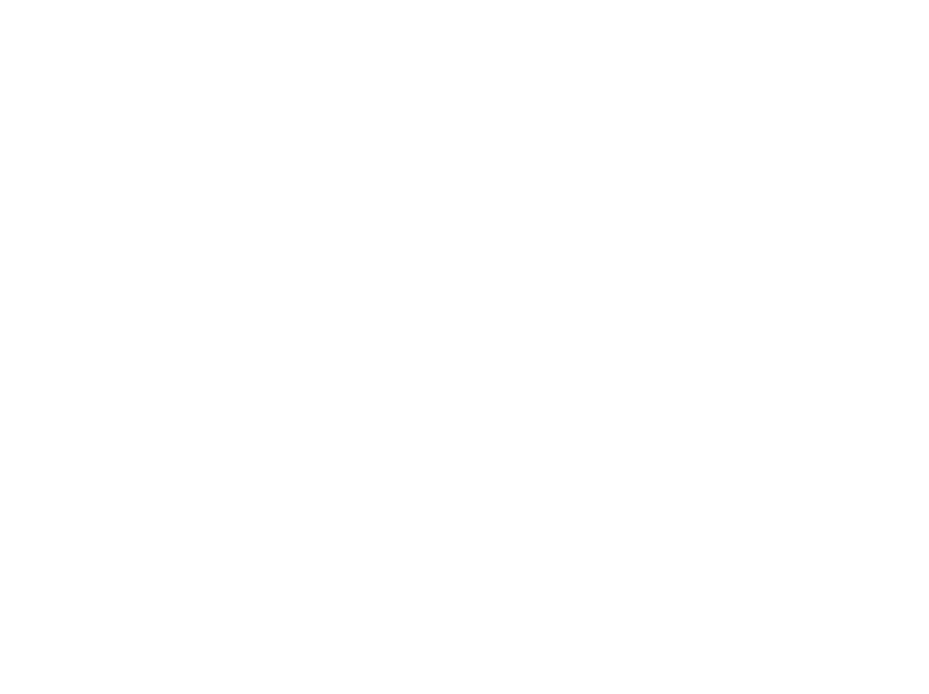
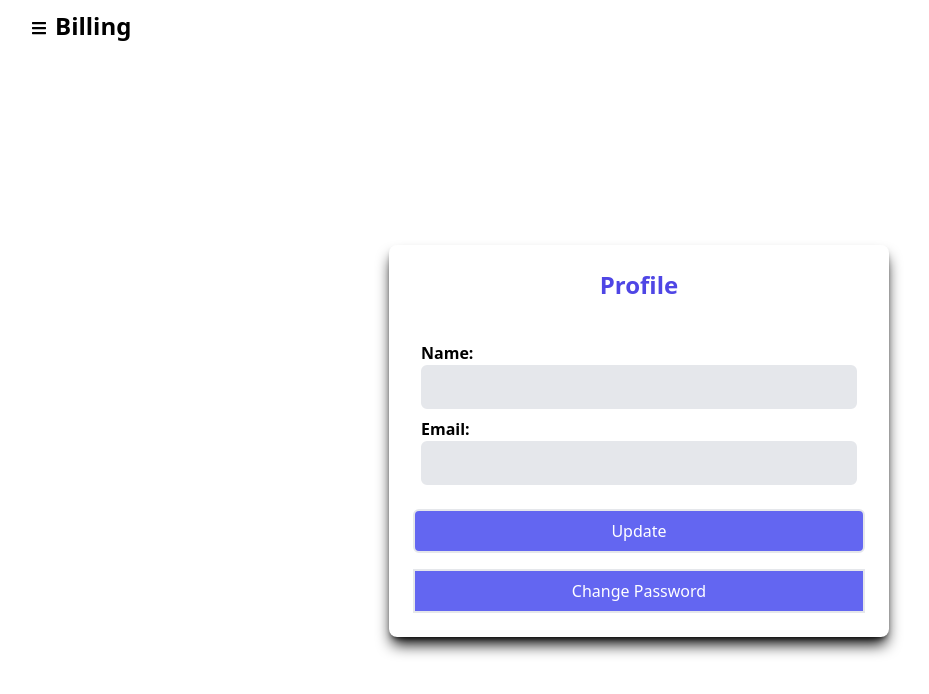
Before and after one commit to Aditya10T/BillingApp, a React (Vite) app in the folder frontend/: page /me in a window 1280 px wide. Before the commit this address had no page. Shown: the top 694 px of the page, without its empty margins (1-930 px from the left). Built offline with nearby package versions, Linux system fonts and the light colour scheme; no server answers; sample sign-in values are in the browser's storage.

Commit message:
Profile page

```diff
--- a/frontend/src/App.jsx
+++ b/frontend/src/App.jsx
@@ -9,6 +9,7 @@
 import ProtectedRoute from "./components/ProtectedRoute";
 import { UserContextProvider } from "./context/UserContext";
 import Pdf from "./pages/Pdf";
+import Profile from "./pages/Profile";
 
 const App = () => {
   return (
@@ -30,6 +31,7 @@
             element={<ResetPassword />}
           />
           <Route exact path = "/pdfgenerate" element={<ProtectedRoute Component={Pdf}/>}/>
+          <Route exact path ="/me" element={<ProtectedRoute Component={Profile}/>}/>
         </Routes>
       </UserContextProvider>
     </>
--- /dev/null
+++ b/frontend/src/components/Loader.jsx
@@ -0,0 +1,12 @@
+const Loader = () => {
+    return (
+      <div role="status">
+      <svg aria-hidden="true" className="inline w-10 h-10 mr-2 text-gray-200 animate-spin fill-[#2d2d2e]" viewBox="0 0 100 101" fill="none" xmlns="http://www.w3.org/2000/svg">
+        <path d="M100 50.5908C100 78.2051 77.6142 100.591 50 100.591C22.3858 100.591 0 78.2051 0 50.5908C0 22.9766 22.3858 0.59082 50 0.59082C77.6142 0.59082 100 22.9766 100 50.5908ZM9.08144 50.5908C9.08144 73.1895 27.4013 91.5094 50 91.5094C72.5987 91.5094 90.9186 73.1895 90.9186 50.5908C90.9186 27.9921 72.5987 9.67226 50 9.67226C27.4013 9.67226 9.08144 27.9921 9.08144 50.5908Z" fill="currentColor" />
+        <path d="M93.9676 39.0409C96.393 38.4038 97.8624 35.9116 97.0079 33.5539C95.2932 28.8227 92.871 24.3692 89.8167 20.348C85.8452 15.1192 80.8826 10.7238 75.2124 7.41289C69.5422 4.10194 63.2754 1.94025 56.7698 1.05124C51.7666 0.367541 46.6976 0.446843 41.7345 1.27873C39.2613 1.69328 37.813 4.19778 38.4501 6.62326C39.0873 9.04874 41.5694 10.4717 44.0505 10.1071C47.8511 9.54855 51.7191 9.52689 55.5402 10.0491C60.8642 10.7766 65.9928 12.5457 70.6331 15.2552C75.2735 17.9648 79.3347 21.5619 82.5849 25.841C84.9175 28.9121 86.7997 32.2913 88.1811 35.8758C89.083 38.2158 91.5421 39.6781 93.9676 39.0409Z" fill="currentFill" />
+      </svg>
+    </div>
+    )
+  }
+
+  export default Loader
--- a/frontend/src/components/Sidebar.jsx
+++ b/frontend/src/components/Sidebar.jsx
@@ -32,7 +32,7 @@
                        </a>
                     </li>
                     <li className="flex flex-row">
-                       <a href="/profile" className="flex gap-4 text-black hover:text-blue-700 transition">
+                       <a href="/me" className="flex gap-4 text-black hover:text-blue-700 transition">
                         <FaRegUser size={25}/>
                         <a className="-ml-1">Profile</a>
                        </a>
--- /dev/null
+++ b/frontend/src/pages/Profile.jsx
@@ -0,0 +1,196 @@
+import Sidebar from "../components/Sidebar";
+import React, { useContext, useEffect, useState } from "react";
+import axios from "axios";
+import { URL } from "../url";
+import { UserContext } from "../context/UserContext";
+import { useNavigate } from "react-router-dom";
+
+const Profile = () => {
+  const [name, setName] = useState("");
+  const [email, setEmail] = useState("");
+  const [error, setError] = useState("");
+  const [oldPassword, setOldPassword] = useState("");
+  const [newPassword, setNewPassword] = useState("");
+  const [confirmPassword, setConfirmPassword] = useState("");
+  const { user, setUser } = useContext(UserContext);
+  const [vis, setVis] = useState(false);
+  const navigate = useNavigate();
+
+  const handleUpdate = async (e) => {
+    e.preventDefault();
+    try {
+      const res = axios.put(
+        URL + "/api/v1/me/update",
+        { name, email },
+        { withCredentials: true }
+      );
+      alert("User details updated");
+      window.location.reload();
+    } catch (error) {
+      console.log(error);
+      alert("something went wrong");
+    }
+  };
+
+  const fetchProfile = async () => {
+    try {
+      const res = await axios.get(URL + "/api/v1/me", {
+        withCredentials: true,
+      });
+      setName(res.data.user.name);
+      setEmail(res.data.user.email);
+    } catch (error) {
+      console.log(error);
+      alert("Something went wrong");
+    }
+  };
+
+  const updatePasswordSubmit = async (e) => {
+    e.preventDefault();
+
+    const myForm = new FormData();
+
+    myForm.append("oldPassword", oldPassword);
+    myForm.append("newPassword", newPassword);
+    myForm.append("confirmPassword", confirmPassword);
+    console.log(myForm)
+
+    try {
+      const res = await axios.put(URL+'/api/v1/password/update',myForm,{headers:{"Content-Type":"application/json"},withCredentials:true})
+      alert("Password changed Successfully")
+      setVis(false);
+      window.location.reload();
+    } catch (error) {
+      console.log(error);
+      alert("Something went wrong");
+    }
+  };
+
+  useEffect(() => {
+    const logged = localStorage.getItem("user")
+      ? JSON.parse(localStorage.getItem("user"))
+      : null;
+    if (!logged) {
+      navigate("/login");
+    }
+    if (user) fetchProfile();
+  }, [navigate, user]);
+
+  return (
+    <>
+      <div className="flex flex-col h-screen">
+        <div className="flex flex-row w-screen">
+          <Sidebar />
+          <a className="ml-14 mt-2.5 font-bold text-2xl" href="/home">
+            Billing
+          </a>
+        </div>
+        <div className="flex-grow mt-10 flex flex-col justify-center items-center">
+          <div className="flex flex-col w-[500px]  p-6 border-solid  rounded-lg shadow-lg shadow-black border-indigo-300">
+            <h1 className="self-center font-bold text-2xl text-indigo-600">
+              Profile
+            </h1>
+            <div className="flex flex-col mt-8 p-2">
+              <label htmlFor="name" className="font-bold">
+                Name:
+              </label>
+              <input
+                value={name}
+                className="border-solid border-2 p-2 rounded-md bg-gray-200"
+                onChange={(e) => {
+                  setName(e.target.value);
+                }}
+              ></input>
+              <label htmlFor="email" className="mt-2 font-bold">
+                Email:
+              </label>
+              <input
+                value={email}
+                className="border-solid border-2 p-2 rounded-md bg-gray-200"
+                onChange={(e) => {
+                  setEmail(e.target.value);
+                }}
+              ></input>
+            </div>
+            <button
+              onClick={handleUpdate}
+              className="mt-4 border-solid border-2 py-2 bg-indigo-500 hover:bg-indigo-800 rounded-md text-white"
+            >
+              Update
+            </button>
+            <button
+              onClick={() => {
+                setVis(true);
+              }}
+              hidden={vis ? "hidden" : ""}
+              className="mt-4 border-solid border-2 py-2 bg-indigo-500 hover:bg-indigo-800 text-white"
+            >
+              Change Password
+            </button>
+            {vis && (
+              <div className="flex flex-col mt-4 p-4">
+                  <form
+                    className="flex flex-col"
+                    onSubmit={updatePasswordSubmit}
+                  >
+                    <label htmlFor="NewPassword" className="font-bold">
+                       Old Password
+                      </label>
+                      <input
+                        type="password"
+                        placeholder="Old Password"
+                        required
+                        value={oldPassword}
+                        className="border-solid border-2 p-2 rounded-md bg-gray-200"
+                        onChange={(e) => setOldPassword(e.target.value)}
+                      />
+
+
+                      <label htmlFor="NewPassword" className="font-bold mt-2">
+                        New Password
+                      </label>
+                      <input
+                        type="password"
+                        placeholder="New Password"
+                        required
+                        value={newPassword}
+                        className="border-solid border-2 p-2 rounded-md bg-gray-200"
+                        onChange={(e) => setNewPassword(e.target.value)}
+                      />
+                     <label htmlFor="confirmPassword" className="font-bold mt-2">
+                        Confirm Password
+                      </label>
+                      <input
+                        type="password"
+                        placeholder="Confirm Password"
+                        required
+                        value={confirmPassword}
+                        className="border-solid border-2 p-2 rounded-md bg-gray-200"
+                        onChange={(e) => setConfirmPassword(e.target.value)}
+                      />
+                    <div className="flex mt-2">
+                    <input
+                      type="submit"
+                      value="Change"
+                      className="bg-indigo-500 hover:bg-indigo-800 text-white p-2 px-4 border-solid border-2 rounded-md"
+                    />
+                    <button
+                      onClick={() => {
+                        setVis(false);
+                      }}
+                      className="bg-indigo-500 hover:bg-indigo-800 ml-4 text-white p-2 px-4 border-solid border-2 rounded-md"
+                    >
+                      Go Back
+                    </button>
+                    </div>
+                  </form>
+              </div>
+            )}
+          </div>
+        </div>
+      </div>
+    </>
+  );
+};
+
+export default Profile;
```
Also changed, not shown: 2 other files (tests, documents, lock files or other folders).
